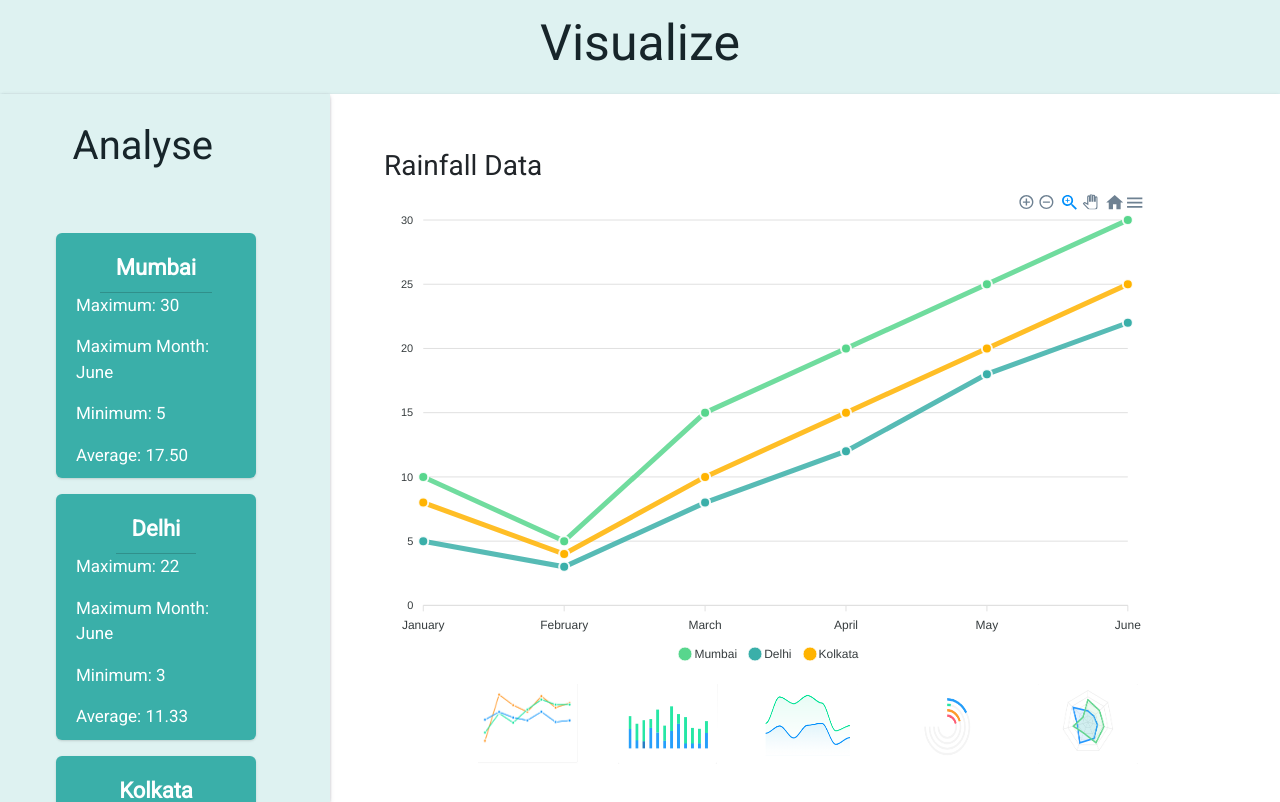
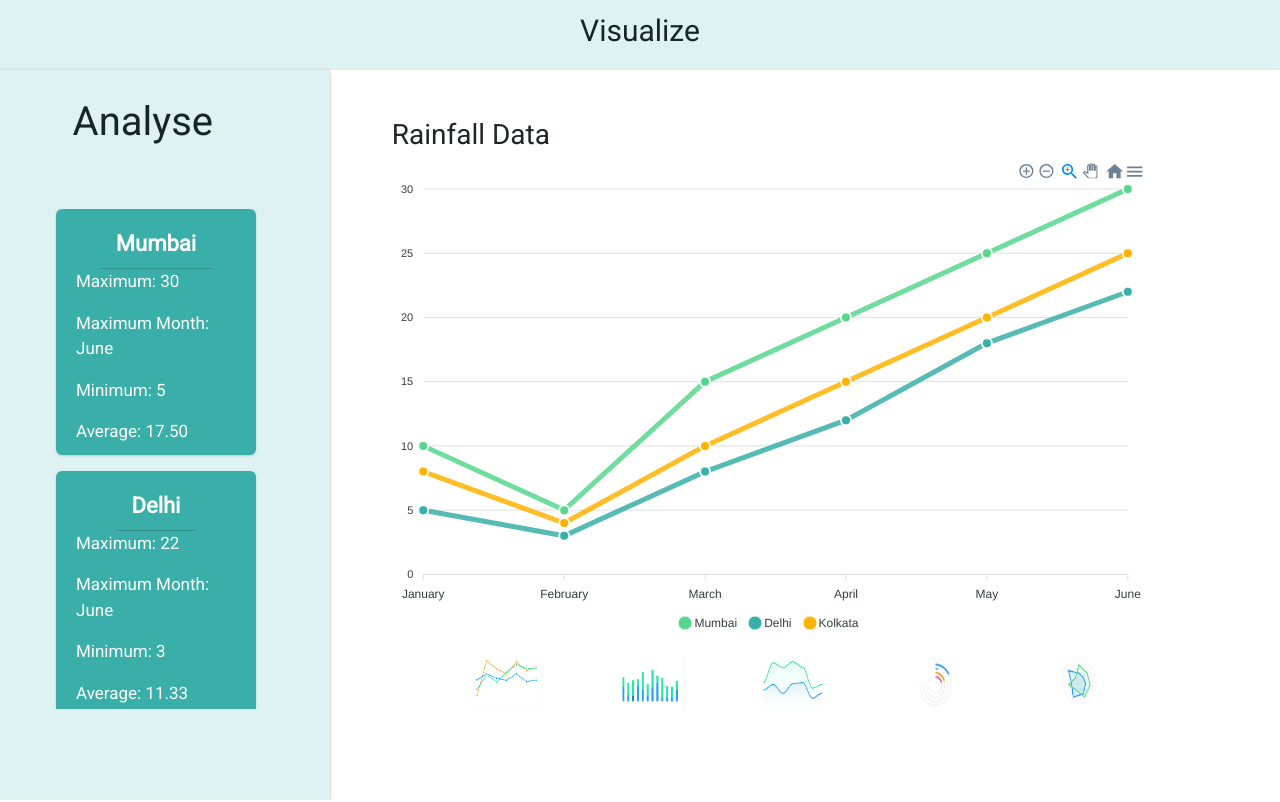
Before and after one commit to Yash6900/Assignment, a React (Create React App) app: page / in a window 1280 px wide. Built offline with nearby package versions, Linux system fonts and the light colour scheme.

Commit message:
Third Commit

```diff
--- a/src/Component.css
+++ b/src/Component.css
@@ -26,13 +26,14 @@ background: #ffffff;
   font-size: 40px;
   background: #def2f1;
   color: #17252a;
+  height: 70px;
 
 
 }
 .heading h1{
   font-size: 50px;
 }
-@media screen and (max-width: 1200px){
+@media screen and (max-width: 1400px){
 
   .heading h1{
     font-size: 30px;
@@ -49,7 +50,8 @@ background: #ffffff;
     display: flex;
     align-items: center;
     justify-content: space-between;
-    box-shadow: rgba(50, 50, 93, 0.25) 0px 2px 5px -1px, rgba(0, 0, 0, 0.3) 0px 1px 3px -1px
+    box-shadow: rgba(50, 50, 93, 0.25) 0px 2px 5px -1px, rgba(0, 0, 0, 0.3) 0px 1px 3px -1px;
+    height:calc(100vh - 70px)
 }
 
 .ChartBox{
@@ -58,10 +60,11 @@ background: #ffffff;
     padding-bottom: 5%;
 }
 
-@media screen and (max-width: 1200px){
+@media screen and (max-width: 1400px){
 
   .ChartBox{
   margin-bottom: 0;
+  margin-top: 1%;
 
   }
 
@@ -92,7 +95,7 @@ background: #ffffff;
     height: 400px;
 }
 
-@media screen and (max-width: 1200px){
+@media screen and (max-width: 1400px){
 
   .pie{
     height: 350px;
@@ -133,7 +136,7 @@ background: #ffffff;
     height: 80px;
   }
 
-  @media screen and (max-width: 1200px){
+  @media screen and (max-width: 1400px){
 
 
     .slider .slick-dots {
@@ -154,7 +157,7 @@ background: #ffffff;
     }
 
   .analyse{
-    height: calc(100vh - 92px);
+    height: calc(100vh - 70px);
     padding-right: 50px;
     box-shadow: rgba(50, 50, 93, 0.25) 0px 2px 5px -1px, rgba(0, 0, 0, 0.3) 0px 1px 3px -1px;
     background: #def2f1;
@@ -167,11 +170,11 @@ background: #ffffff;
   }
 
 
-  @media screen and (max-width: 1200px){
+  @media screen and (max-width: 1400px){
 
     .analyse{
       position: relative;
-      height: calc(100vh - 66px);
+      height: calc(100vh - 70px);
   }
 
   .data-box{
@@ -226,5 +229,5 @@ background: #ffffff;
   overflow-y: auto;
   width: 280px;
   z-index: 44;
-
+  height: 500px;
  }
```
